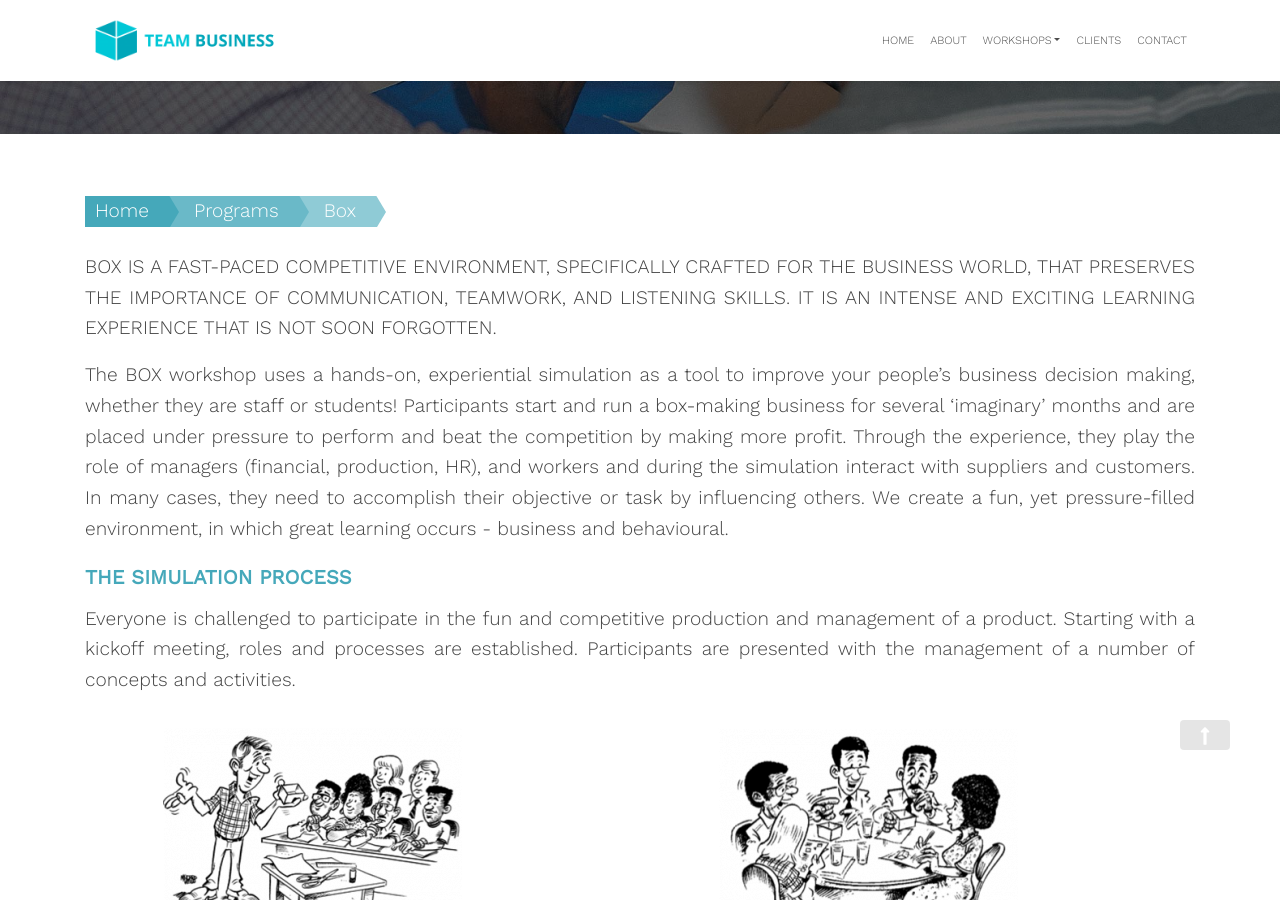
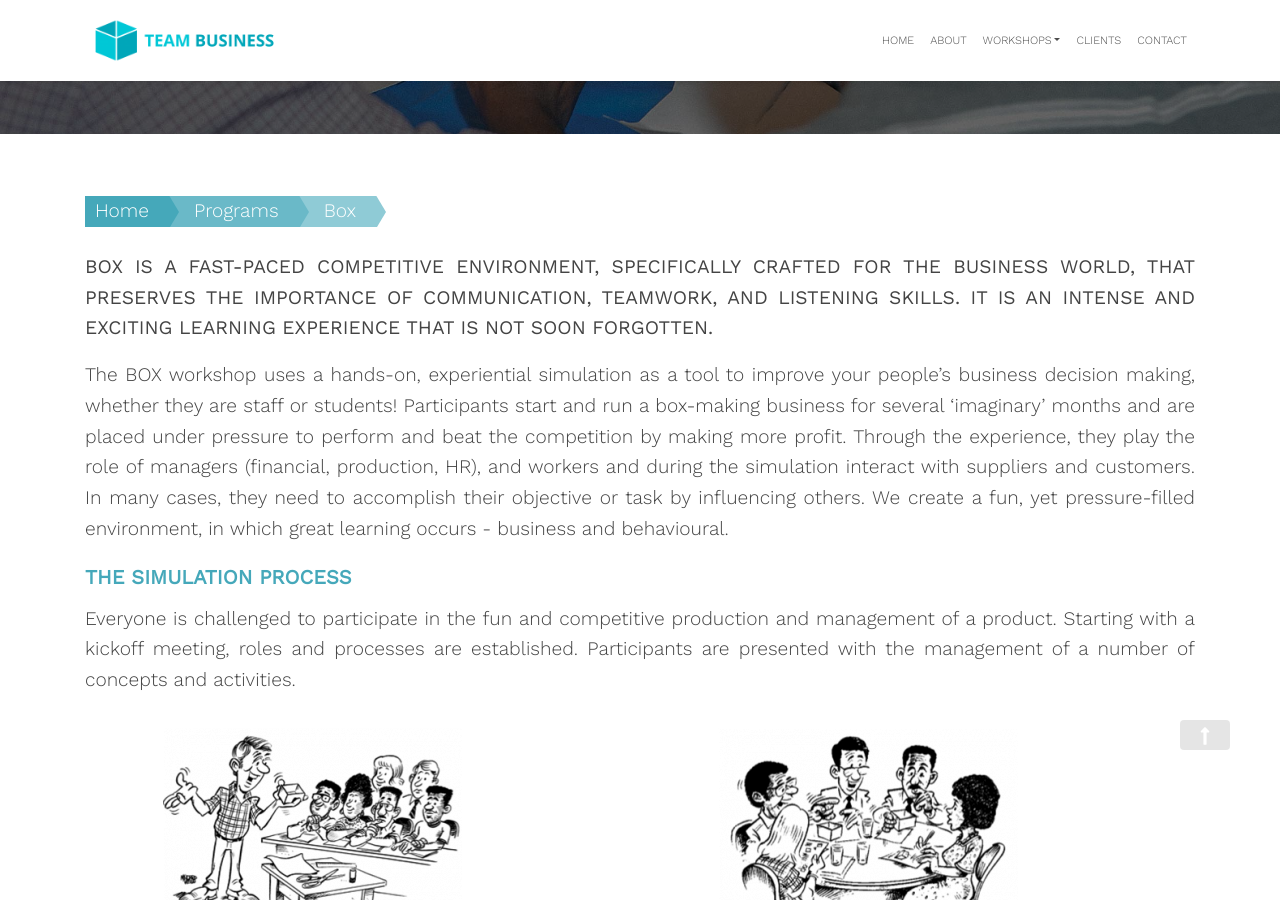
Before and after one commit to zac-heisey/team-business, a Jekyll site: the page built from _pages/box.md, in a window 1280 px wide and 900 px high, scrolled down 641 px. Built offline with Jekyll 4.4.1, drawn with Linux system fonts in a browser that asks for light colours.

Commit message:
Update from Forestry.io Lara Azzam updated _pages/box.md

```diff
--- a/_pages/box.md
+++ b/_pages/box.md
@@ -14,7 +14,7 @@ intro-2: Transform your people from thinking like an ‘employee’ to thinking
   really takes to start and build a business.
 
 ---
-BOX IS A FAST-PACED COMPETITIVE ENVIRONMENT, SPECIFICALLY CRAFTED FOR THE BUSINESS WORLD, THAT PRESERVES THE IMPORTANCE OF COMMUNICATION, TEAMWORK, AND LISTENING SKILLS. IT IS AN INTENSE AND EXCITING LEARNING EXPERIENCE THAT IS NOT SOON FORGOTTEN.
+**BOX IS A FAST-PACED COMPETITIVE ENVIRONMENT, SPECIFICALLY CRAFTED FOR THE BUSINESS WORLD, THAT PRESERVES THE IMPORTANCE OF COMMUNICATION, TEAMWORK, AND LISTENING SKILLS. IT IS AN INTENSE AND EXCITING LEARNING EXPERIENCE THAT IS NOT SOON FORGOTTEN.**
 
 The BOX workshop uses a hands-on, experiential simulation as a tool to improve your people's business decision making, whether they are staff or students! Participants start and run a box-making business for several 'imaginary' months and are placed under pressure to perform and beat the competition by making more profit. Through the experience, they play the role of managers (financial, production, HR), and workers and during the simulation interact with suppliers and customers.  In many cases, they need to accomplish their objective or task by influencing others. We create a fun, yet pressure-filled environment, in which great learning occurs - business and behavioural.
 
```
